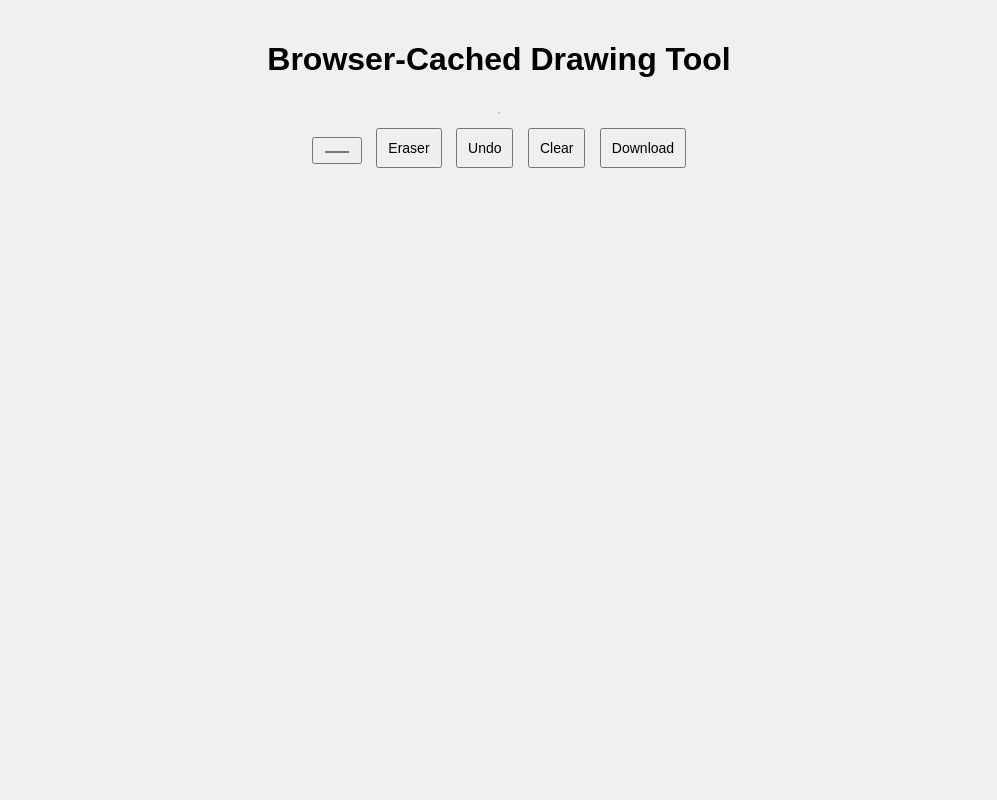
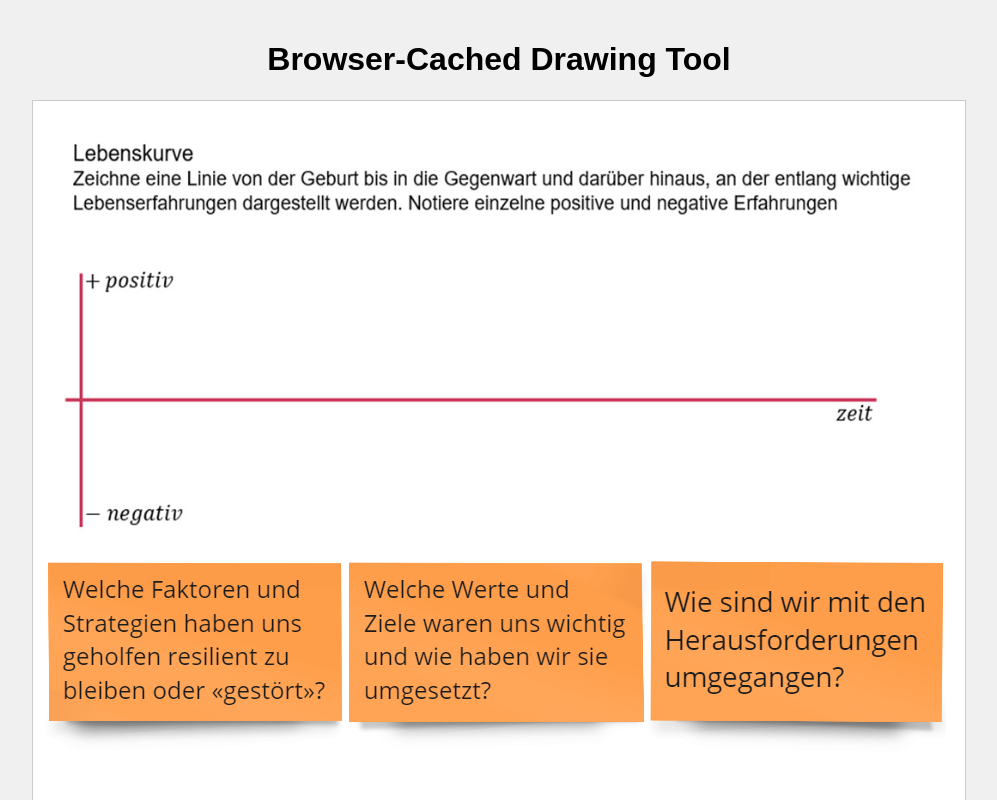
Before and after one commit to bbk-bbw/canvas, a plain HTML site: page index.html in a window 1280 px wide. Shown: the top 800 px of the page, without its empty margins (141-1138 px from the left). Drawn offline with Linux system fonts and the light colour scheme.

Commit message:
Update index.html

```diff
--- a/index.html
+++ b/index.html
@@ -74,7 +74,7 @@
     // Load the background image
     const img = new Image();
     // Make sure "img.jpg" is in the same folder as this HTML file
-    img.src = "img1.jpg";
+    img.src = "img1.png";
 
     // When the image finishes loading, adapt the canvases to the image size
     img.onload = function () {
```
